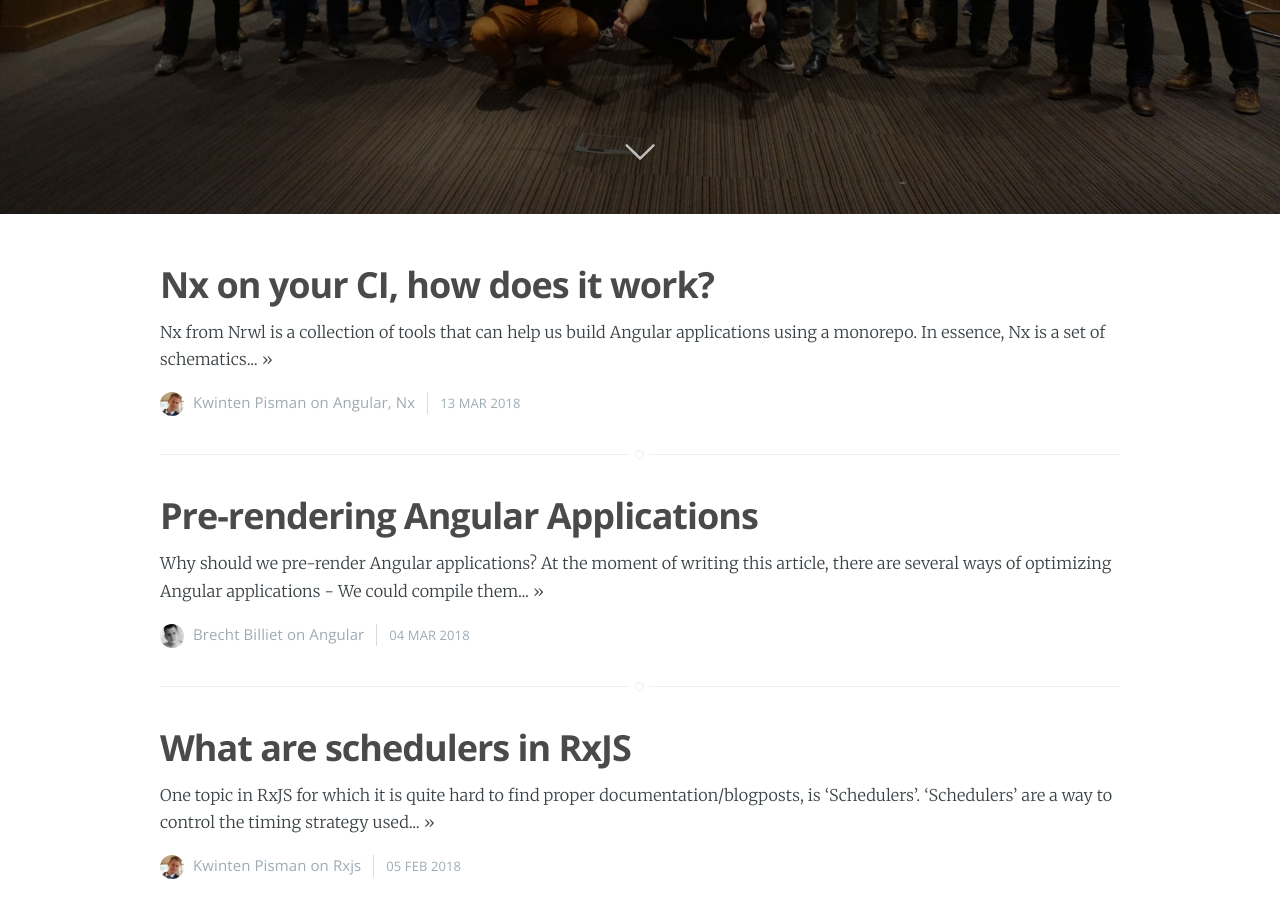
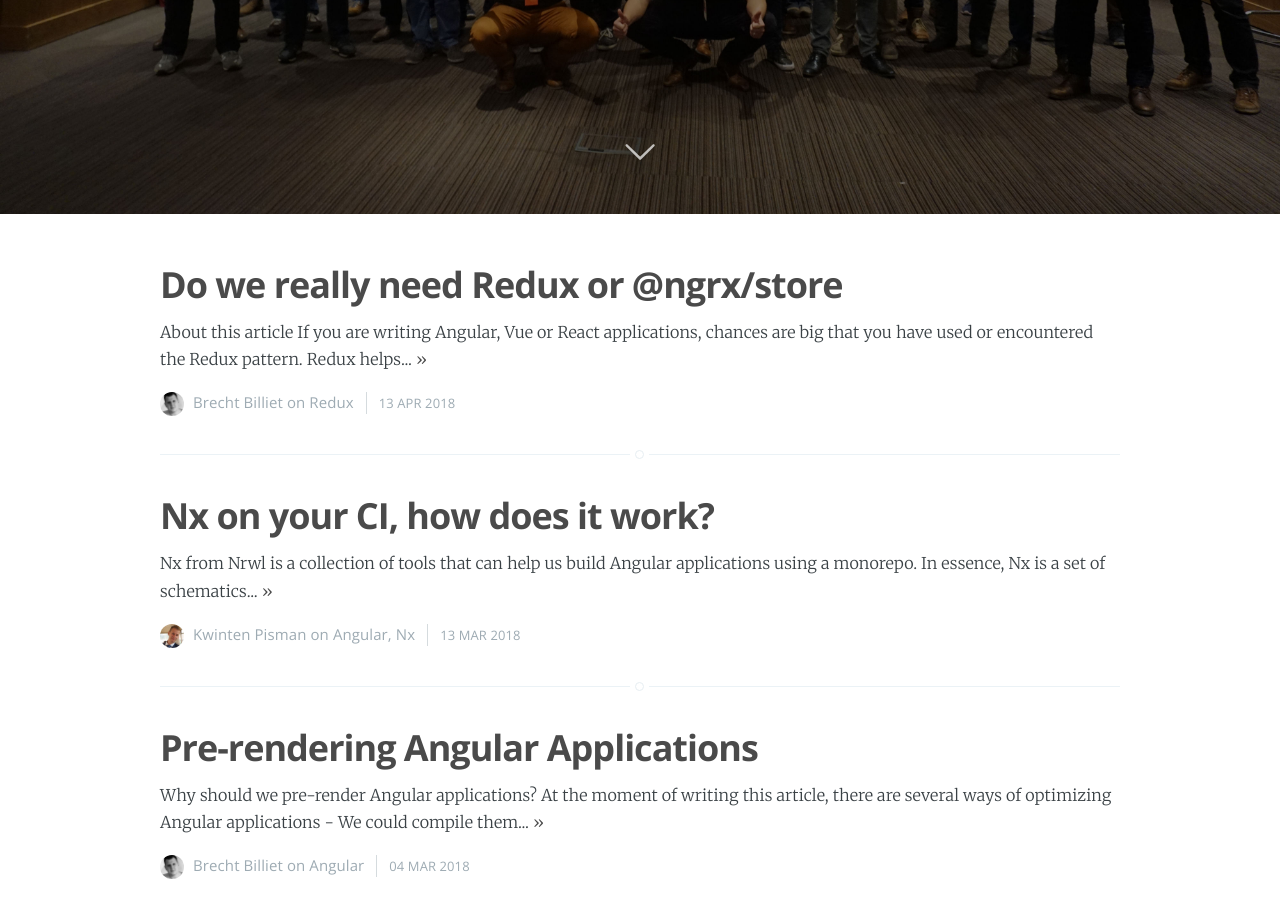
Before and after one commit to strongbrewio/strongbrewio.github.io, a Jekyll site: the page built from index.html, in a window 1280 px wide and 900 px high, scrolled down 686 px. Built offline with Jekyll 4.4.1, drawn with Linux system fonts in a browser that asks for light colours; nearby versions of some CDN libraries; the list of posts is cut into pages by our own code; some of the changed text lies outside the part shown.

Commit message:
Update 2018-04-13-do-we-really-need-redux.md

```diff
--- a/_posts/2018-04-13-do-we-really-need-redux.md
+++ b/_posts/2018-04-13-do-we-really-need-redux.md
@@ -5,7 +5,7 @@ published: true
 description: This article explains the cases when Redux is a good idea or when it is overkill for your application
 author: brechtbilliet
 comments: true
-date: 2016-12-21
+date: 2018-04-13
 subclass: 'post'
 categories: 'brechtbilliet'
 disqus: true
```
